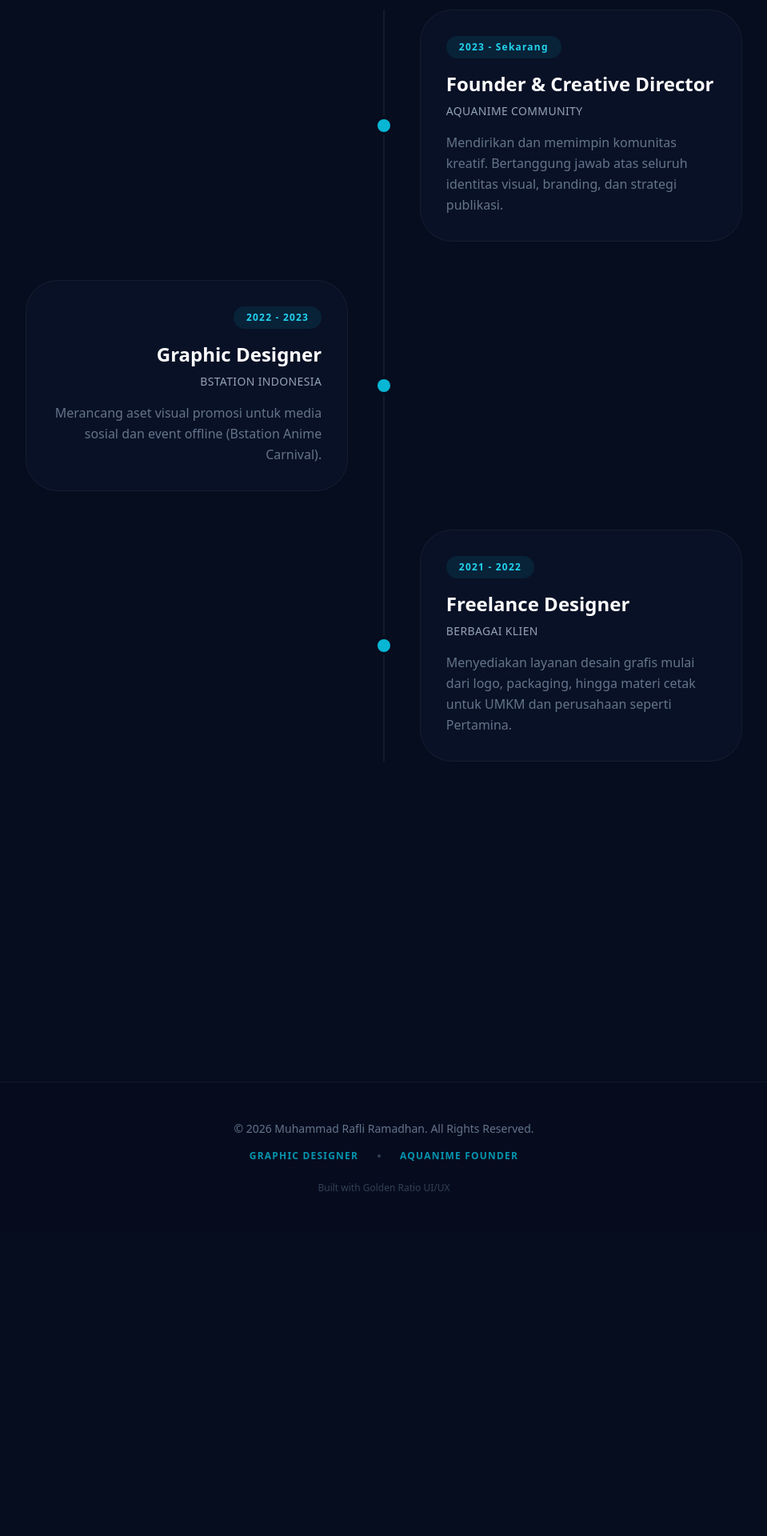
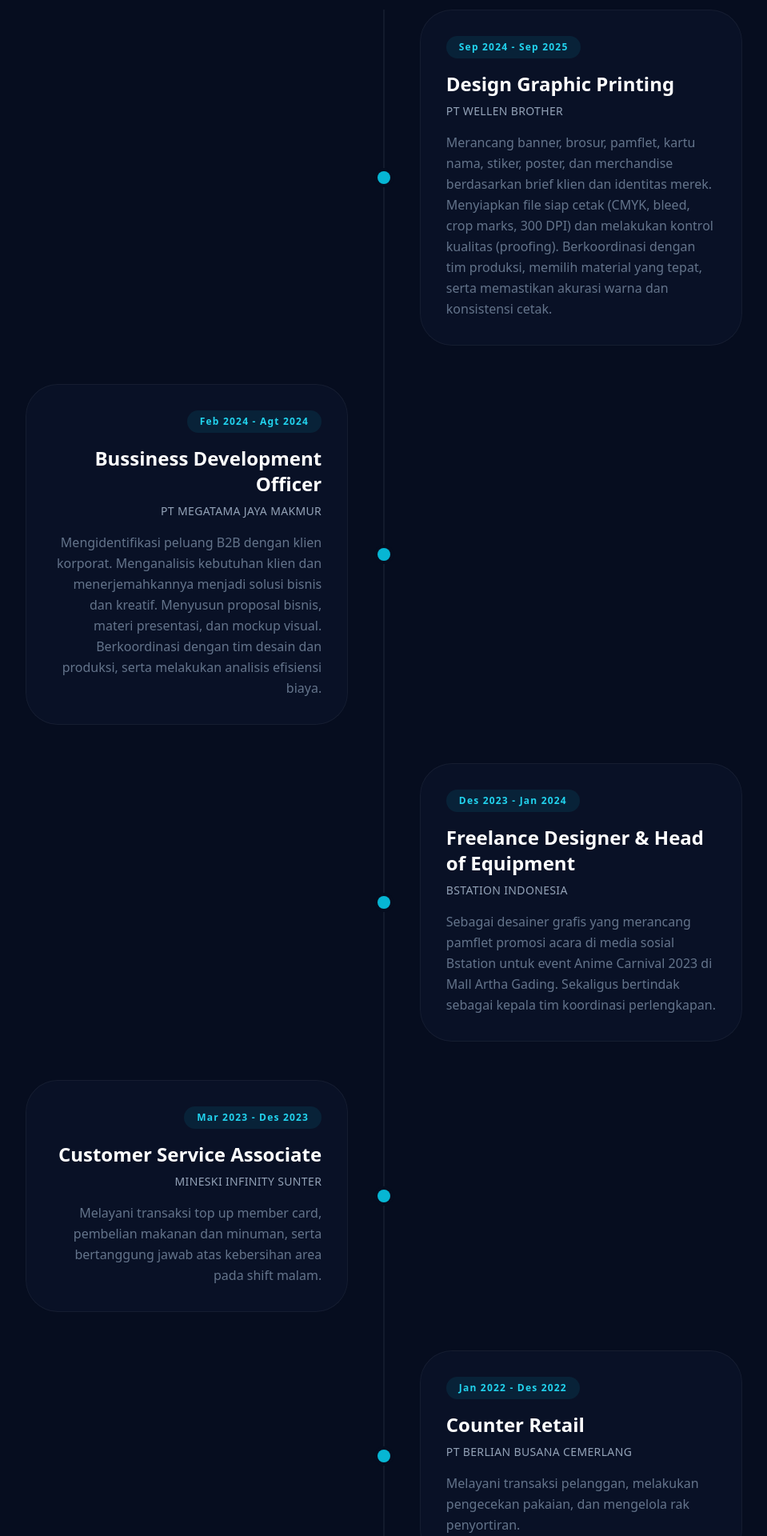
Before and after one commit to Rafli161102/CV-MRR, a Next.js app: page /about in a window 1280 px wide. Shown: the part 1260-3180 px from the top of the page at 80% size, without its empty margins (160-1119 px from the left). Before the commit the page ends 2801 px from the top, so only its background shows below. Built offline with nearby package versions, Linux system fonts and the light colour scheme.

Commit message:
Update store.js

```diff
--- a/src/data/store.js
+++ b/src/data/store.js
@@ -68,28 +68,51 @@ export const PROJECT_LIST = [
 
 export const WORK_EXPERIENCE = [
   {
-    year: "2023 - Sekarang",
-    role: "Founder & Creative Director",
-    company: "AquaNime Community",
-    description: "Mendirikan dan memimpin komunitas kreatif. Bertanggung jawab atas seluruh identitas visual, branding, dan strategi publikasi."
+    year: "Sep 2024 - Sep 2025", // Asumsi ini adalah target atau kontrak saat ini
+    role: "Design Graphic Printing",
+    company: "PT Wellen Brother",
+    description: "Merancang banner, brosur, pamflet, kartu nama, stiker, poster, dan merchandise berdasarkan brief klien dan identitas merek. Menyiapkan file siap cetak (CMYK, bleed, crop marks, 300 DPI) dan melakukan kontrol kualitas (proofing). Berkoordinasi dengan tim produksi, memilih material yang tepat, serta memastikan akurasi warna dan konsistensi cetak."
   },
   {
-    year: "2022 - 2023",
-    role: "Graphic Designer",
-    company: "Bstation Indonesia",
-    description: "Merancang aset visual promosi untuk media sosial dan event offline (Bstation Anime Carnival)."
+    year: "Feb 2024 - Agt 2024",
+    role: "Bussiness Development Officer",
+    company: "PT Megatama Jaya Makmur",
+    description: "Mengidentifikasi peluang B2B dengan klien korporat. Menganalisis kebutuhan klien dan menerjemahkannya menjadi solusi bisnis dan kreatif. Menyusun proposal bisnis, materi presentasi, dan mockup visual. Berkoordinasi dengan tim desain dan produksi, serta melakukan analisis efisiensi biaya."
   },
   {
-    year: "2021 - 2022",
-    role: "Freelance Designer",
-    company: "Berbagai Klien",
-    description: "Menyediakan layanan desain grafis mulai dari logo, packaging, hingga materi cetak untuk UMKM dan perusahaan seperti Pertamina."
+    year: "Des 2023 - Jan 2024",
+    role: "Freelance Designer & Head of Equipment",
+    company: "Bstation Indonesia",
+    description: "Sebagai desainer grafis yang merancang pamflet promosi acara di media sosial Bstation untuk event Anime Carnival 2023 di Mall Artha Gading. Sekaligus bertindak sebagai kepala tim koordinasi perlengkapan."
+  },
+  {
+    year: "Mar 2023 - Des 2023",
+    role: "Customer Service Associate",
+    company: "Mineski Infinity Sunter",
+    description: "Melayani transaksi top up member card, pembelian makanan dan minuman, serta bertanggung jawab atas kebersihan area pada shift malam."
+  },
+  {
+    year: "Jan 2022 - Des 2022",
+    role: "Counter Retail",
+    company: "PT Berlian Busana Cemerlang",
+    description: "Melayani transaksi pelanggan, melakukan pengecekan pakaian, dan mengelola rak penyortiran."
   }
 ];
 
-// ... (Bagian CERTIFICATES biarkan saja) ...
-
+export const EDUCATION = [
+  {
+    year: "Sep 2022 - Jan 2024",
+    degree: "Desain Komunikasi Visual (Tidak Selesai)",
+    institution: "Universitas Indraprasta PGRI"
+  },
+  {
+    year: "Jun 2018 - Jul 2021",
+    degree: "Teknik Komputer dan Jaringan",
+    institution: "SMK Hang Tuah 2 Jakarta",
+    description: "Wakil Ketua OSIS (2020-2021) | Lulusan Terbaik (2021)"
+  }
+];
 
 export const CERTIFICATES = [
-  // Data ini akan kita aktifkan saat mengerjakan halaman About nanti
+  // ... (Kosongkan dulu atau isi jika ada)
 ];
```
